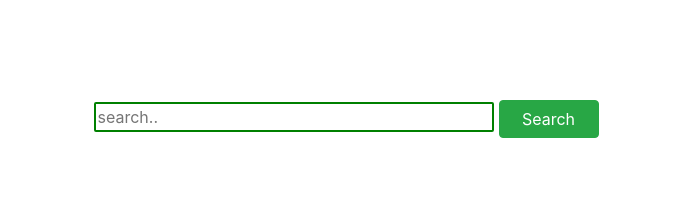
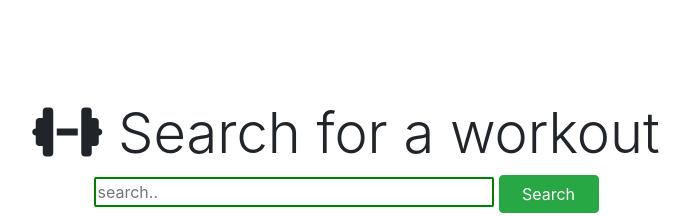
Before and after one commit to HealthAndSport/HealtAndSport, a React (Create React App) app in the folder healthy/: page / in a window 1280 px wide. Shown: the top 217 px of the page, without its empty margins (294-984 px from the left). Built offline with nearby package versions, Linux system fonts and the light colour scheme; no server answers.

Commit message:
youtube with dumblie photo

```diff
--- a/healthy/src/componenet/AppYoutube/SearchBar.js
+++ b/healthy/src/componenet/AppYoutube/SearchBar.js
@@ -20,6 +20,10 @@ export class SearchBar extends Component {
         return (
 
             <div className="form-group" style={{ margin: "9%" }}>
+
+<h3 className="display-4 text-center">
+                <i className="fas fa-dumbbell fa-1x"/> Search for a workout
+                </h3>
 
                 <input
 
```
